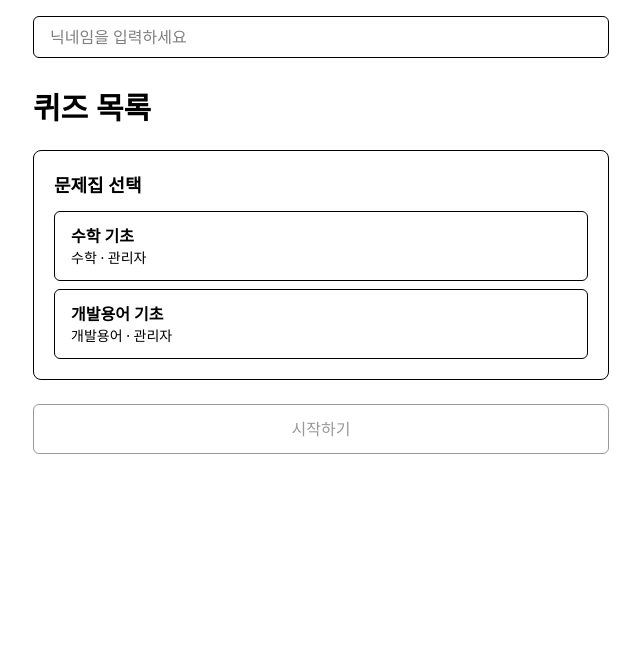
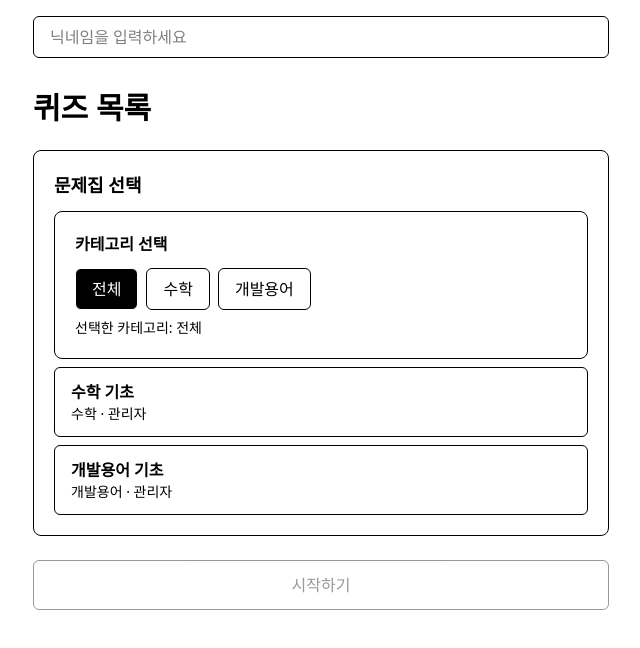
Before and after one commit to coonyang/quiz-app, a Next.js app: page / in a window 1280 px wide. Shown: the top 648 px of the page, without its empty margins (319-959 px from the left). Built offline with nearby package versions, Linux system fonts and the light colour scheme.

Commit message:
카테고리 별로 문제집을 볼 수 있도록 설정

```diff
--- a/app/components/StartScreen.tsx
+++ b/app/components/StartScreen.tsx
@@ -36,6 +36,28 @@ export default function StartScreen({
         <h2 className="mb-3 text-lg font-semibold">문제집 선택</h2>
 
         <div className="grid gap-2">
+          <div className="rounded-lg border p-5">
+            <h2 className="mb-3 font-semibold">카테고리 선택</h2>
+
+            <div className="flex flex-wrap gap-2">
+              {categories.map((category) => (
+                <button
+                  key={category}
+                  onClick={() => onSelectCategory(category)}
+                  className={`rounded-md border px-4 py-2 ${
+                    selectedCategory === category
+                      ? "bg-black text-white"
+                      : "bg-white text-black"
+                  }`}
+                >
+                  {category}
+                </button>
+              ))}
+            </div>
+
+            <p className="mt-2 text-sm">선택한 카테고리: {selectedCategory}</p>
+          </div>
+
           {quizSets.map((quizSet) => (
             <button
               key={quizSet.id}
```
